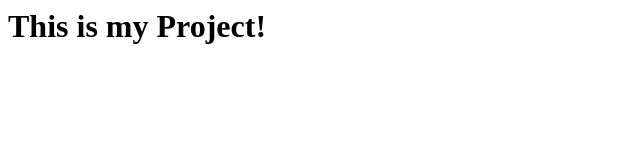
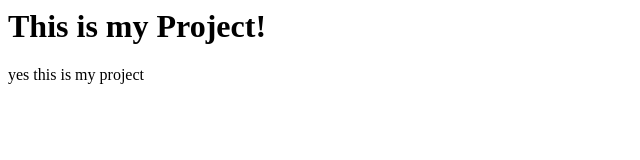
Before and after one commit to dextercva/Myappsample, a plain HTML site: page index.html in a window 1280 px wide. Shown: the whole page, without its empty margins (0-640 px from the left). Drawn offline with Linux system fonts and the light colour scheme.

Commit message:
yes modified

```diff
--- a/index.html
+++ b/index.html
@@ -7,5 +7,6 @@
   </head>
   <body>
     <h1>This is my Project!</h1>
+    <P>yes this is my project</p>
   </body>
 </html>
```
